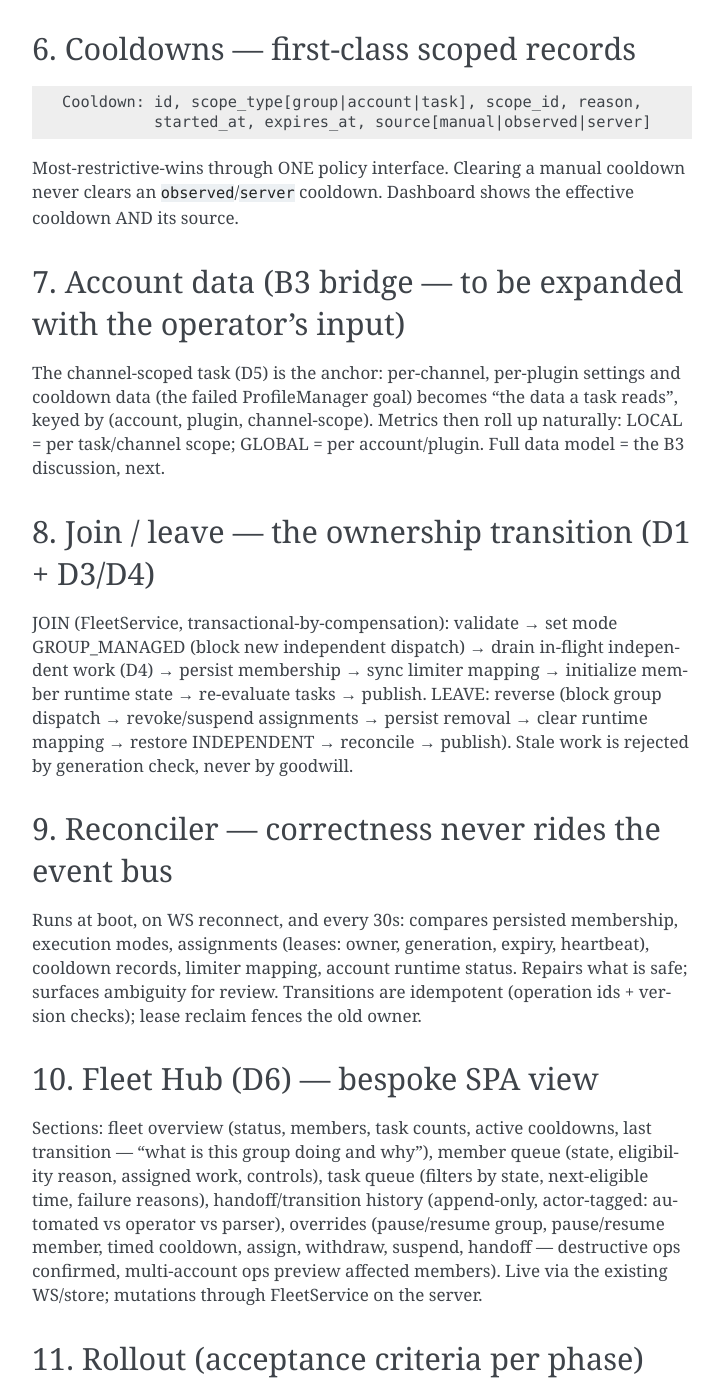
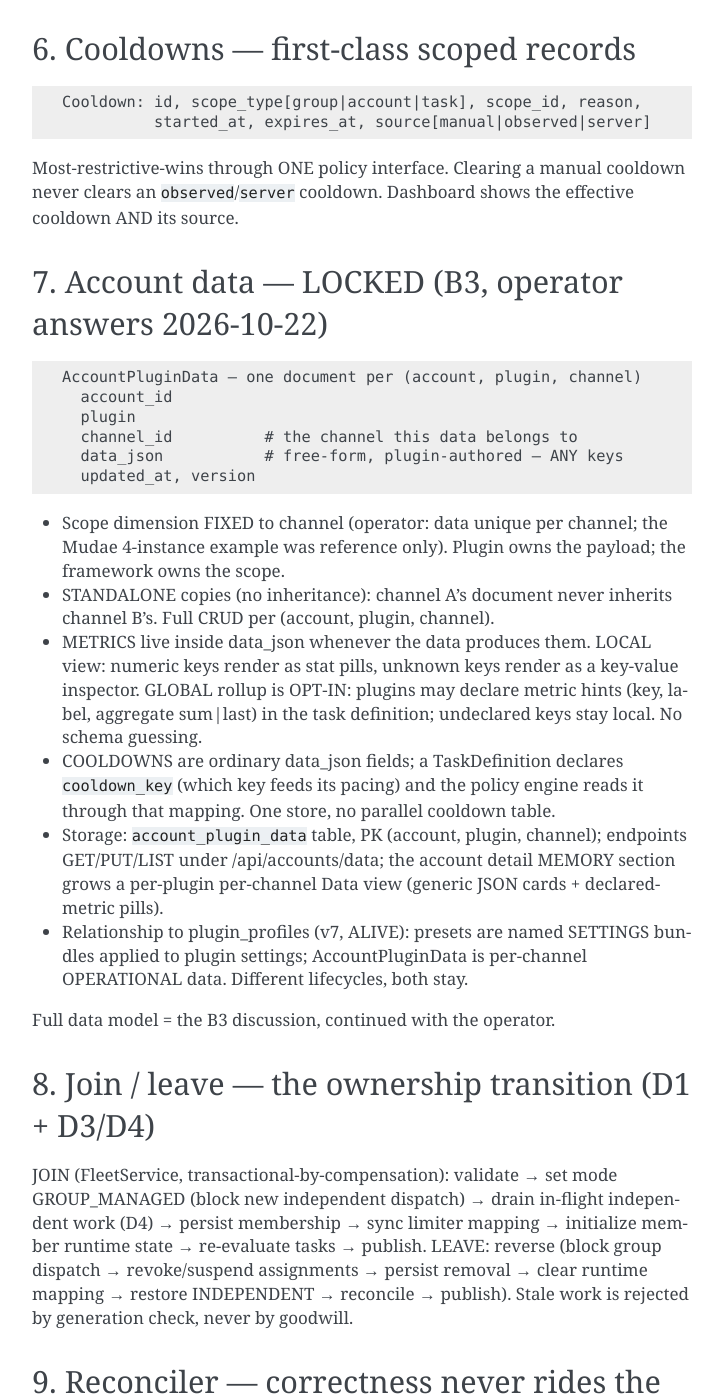
Before and after one commit to libosterelezent/LibzentSuite, a Sphinx documentation site: the page built from docs/design/fleet-orchestration-hub.md, in a window 1280 px wide and 1400 px high, scrolled down 3413 px. Shown: the whole window, without its empty margins (388-1111 px from the left). Built offline with Sphinx 7.4.7, drawn with Linux system fonts in a browser that asks for light colours; some of the changed text lies outside the part shown.

Commit message:
docs(design): B3 account data model locked — AccountPluginData
One free-form data document per (account, plugin, channel): scope
dimension fixed to channel (operator: data unique per channel),
standalone copies (no inheritance), metrics live inside the document
with opt-in rollup hints (keys are unpredictable by nature), cooldowns
are ordinary data fields mapped into pacing via a task-level
cooldown_key. Storage table + endpoints + dashboard Data view sketched;
plugin_profiles (v7) stays a separate, alive system.

```diff
--- a/docs/design/fleet-orchestration-hub.md
+++ b/docs/design/fleet-orchestration-hub.md
@@ -119,13 +119,37 @@ Most-restrictive-wins through ONE policy interface. Clearing a manual
 cooldown never clears an `observed`/`server` cooldown. Dashboard shows the
 effective cooldown AND its source.
 
-## 7. Account data (B3 bridge — to be expanded with the operator's input)
+## 7. Account data — LOCKED (B3, operator answers 2026-10-22)
 
-The channel-scoped task (D5) is the anchor: per-channel, per-plugin settings
-and cooldown data (the failed ProfileManager goal) becomes "the data a task
-reads", keyed by (account, plugin, channel-scope). Metrics then roll up
-naturally: LOCAL = per task/channel scope; GLOBAL = per account/plugin.
-Full data model = the B3 discussion, next.
+    AccountPluginData — one document per (account, plugin, channel)
+      account_id
+      plugin
+      channel_id          # the channel this data belongs to
+      data_json           # free-form, plugin-authored — ANY keys
+      updated_at, version
+
+- Scope dimension FIXED to channel (operator: data unique per channel;
+  the Mudae 4-instance example was reference only). Plugin owns the
+  payload; the framework owns the scope.
+- STANDALONE copies (no inheritance): channel A's document never
+  inherits channel B's. Full CRUD per (account, plugin, channel).
+- METRICS live inside data_json whenever the data produces them.
+  LOCAL view: numeric keys render as stat pills, unknown keys render
+  as a key-value inspector. GLOBAL rollup is OPT-IN: plugins may
+  declare metric hints (key, label, aggregate sum|last) in the task
+  definition; undeclared keys stay local. No schema guessing.
+- COOLDOWNS are ordinary data_json fields; a TaskDefinition declares
+  `cooldown_key` (which key feeds its pacing) and the policy engine
+  reads it through that mapping. One store, no parallel cooldown table.
+- Storage: `account_plugin_data` table, PK (account, plugin, channel);
+  endpoints GET/PUT/LIST under /api/accounts/data; the account detail
+  MEMORY section grows a per-plugin per-channel Data view (generic
+  JSON cards + declared-metric pills).
+- Relationship to plugin_profiles (v7, ALIVE): presets are named
+  SETTINGS bundles applied to plugin settings; AccountPluginData is
+  per-channel OPERATIONAL data. Different lifecycles, both stay.
+
+Full data model = the B3 discussion, continued with the operator.
 
 ## 8. Join / leave — the ownership transition (D1 + D3/D4)
 
```
